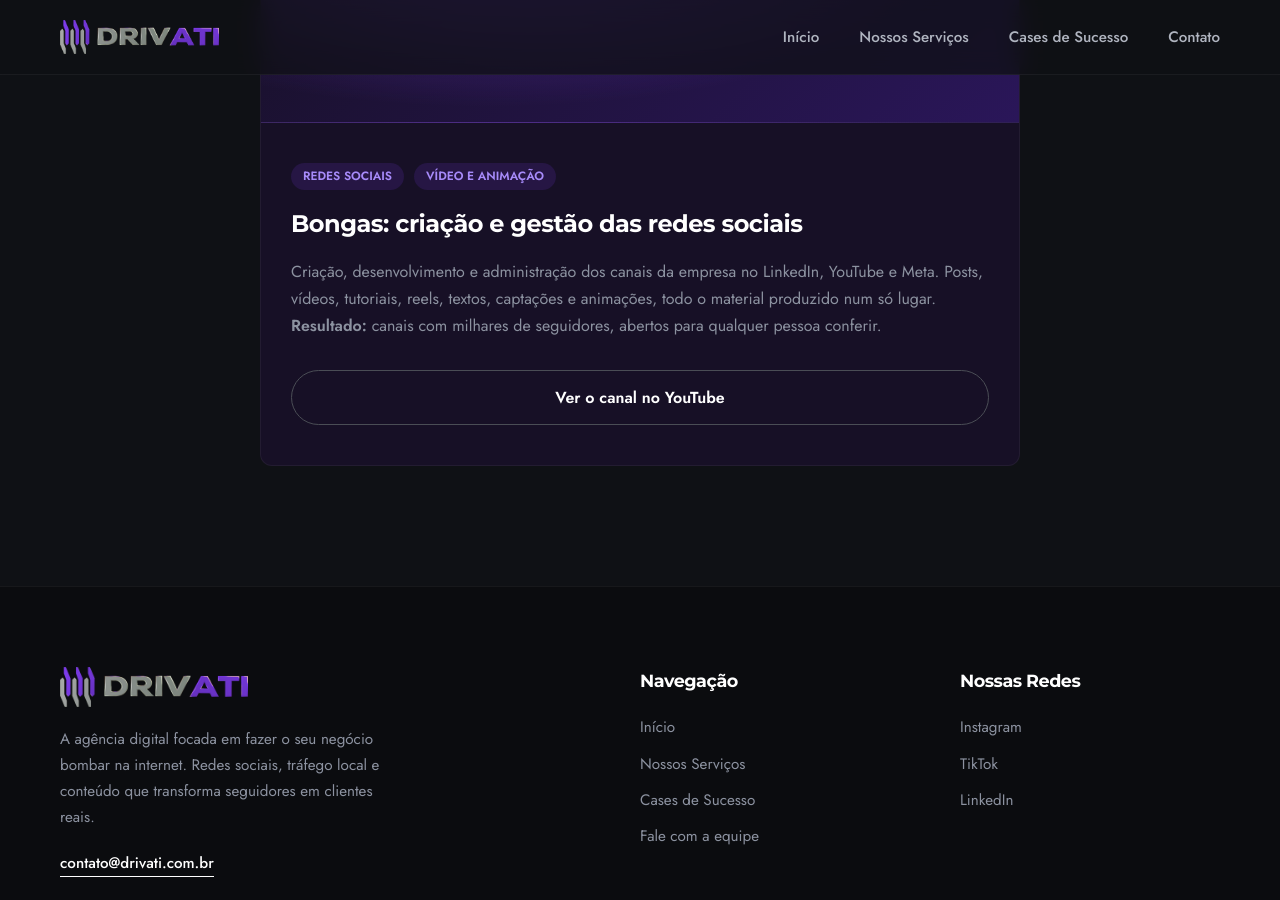
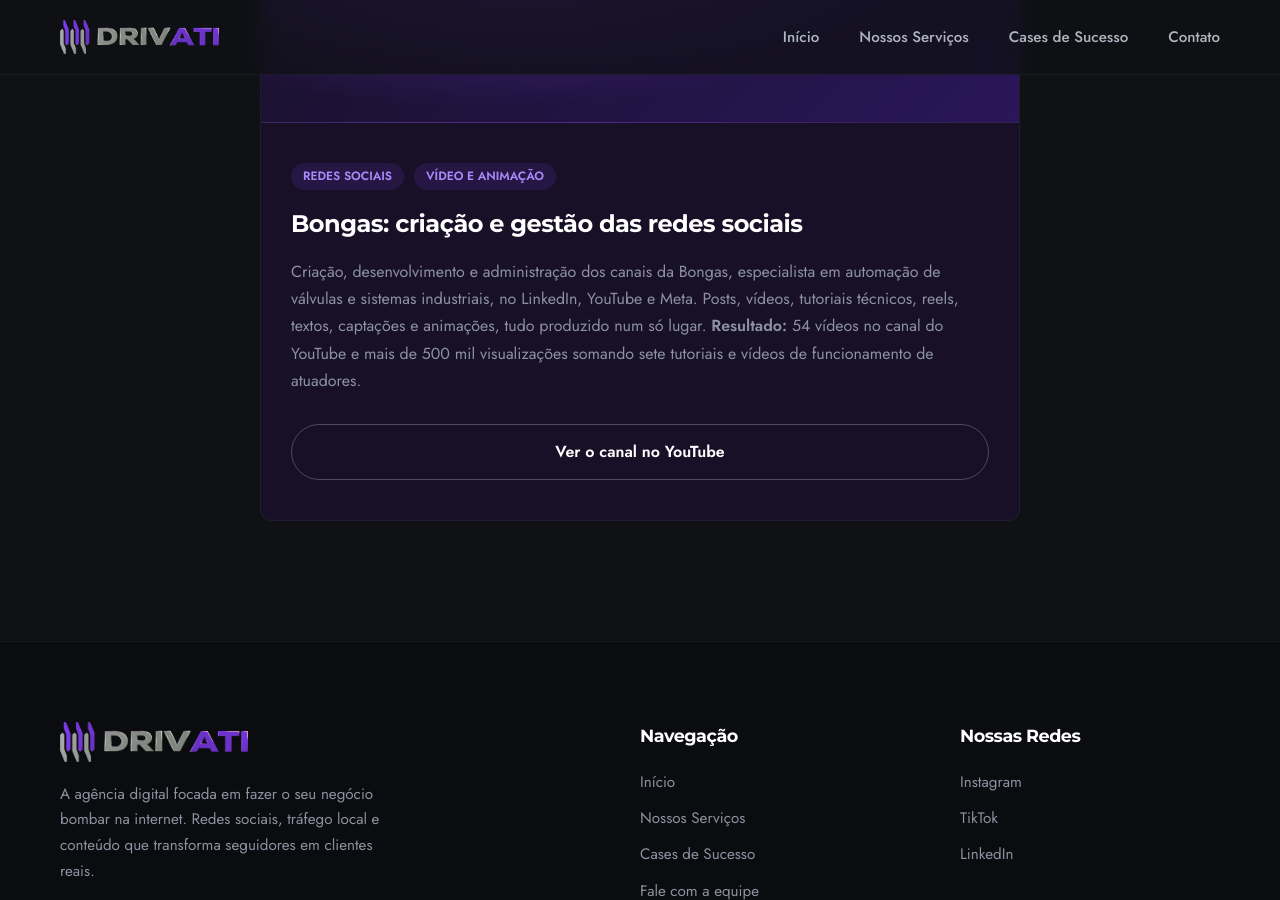
Before and after one commit to pedrosajrdigital/Drivati, a Jekyll site: the page built from index.html, in a window 1280 px wide and 900 px high, scrolled down 3168 px. Built offline with Jekyll 4.4.1, drawn with Linux system fonts in a browser that asks for light colours.

Commit message:
Case Bongas: troca 'milhares de seguidores' por números conferidos no canal
Co-Authored-By: Claude Sonnet 5.5 <noreply@anthropic.com>
Claude-Session: https://claude.ai/code/session_01RjAyFE22sfAnTy89Y7pjqg

```diff
--- a/cases.html
+++ b/cases.html
@@ -24,7 +24,7 @@ css: cases
                             <span class="tag">Vídeo e animação</span>
                         </div>
                         <h3 class="project-title">Bongas: criação e gestão das redes sociais</h3>
-                        <p class="project-text">Criação, desenvolvimento e administração dos canais da empresa no LinkedIn, YouTube e Meta. Posts, vídeos, tutoriais, reels, textos, captações e animações, todo o material produzido num só lugar. <strong>Resultado:</strong> canais com milhares de seguidores, abertos para qualquer pessoa conferir.</p>
+                        <p class="project-text">Criação, desenvolvimento e administração dos canais da Bongas, especialista em automação de válvulas e sistemas industriais, no LinkedIn, YouTube e Meta. Posts, vídeos, tutoriais técnicos, reels, textos, captações e animações, tudo produzido num só lugar. <strong>Resultado:</strong> 54 vídeos no canal do YouTube e mais de 500 mil visualizações somando sete tutoriais e vídeos de funcionamento de atuadores.</p>
                         <a href="https://www.youtube.com/@BongasBrasilLTDA/videos" target="_blank" rel="noopener" class="btn btn-secondary project-btn">Ver o canal no YouTube</a>
                     </div>
                 </div>
--- a/index.html
+++ b/index.html
@@ -109,7 +109,7 @@ standalone: true
                             <span class="tag">Vídeo e animação</span>
                         </div>
                         <h3 class="project-title">Bongas: criação e gestão das redes sociais</h3>
-                        <p class="project-text">Criação, desenvolvimento e administração dos canais da empresa no LinkedIn, YouTube e Meta. Posts, vídeos, tutoriais, reels, textos, captações e animações, todo o material produzido num só lugar. <strong>Resultado:</strong> canais com milhares de seguidores, abertos para qualquer pessoa conferir.</p>
+                        <p class="project-text">Criação, desenvolvimento e administração dos canais da Bongas, especialista em automação de válvulas e sistemas industriais, no LinkedIn, YouTube e Meta. Posts, vídeos, tutoriais técnicos, reels, textos, captações e animações, tudo produzido num só lugar. <strong>Resultado:</strong> 54 vídeos no canal do YouTube e mais de 500 mil visualizações somando sete tutoriais e vídeos de funcionamento de atuadores.</p>
                         <a href="https://www.youtube.com/@BongasBrasilLTDA/videos" target="_blank" rel="noopener" class="btn btn-secondary project-btn">Ver o canal no YouTube</a>
                     </div>
                 </div>
```
